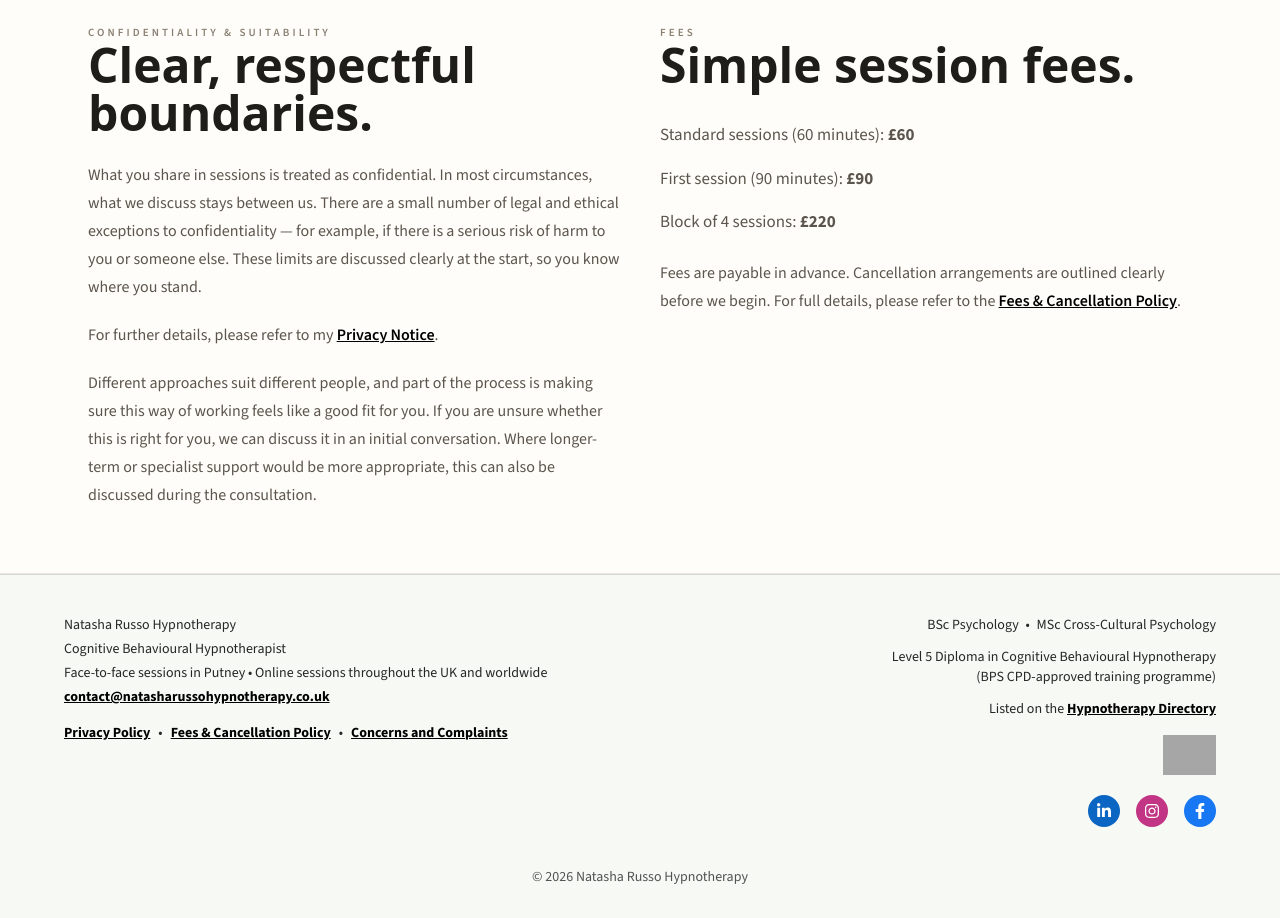
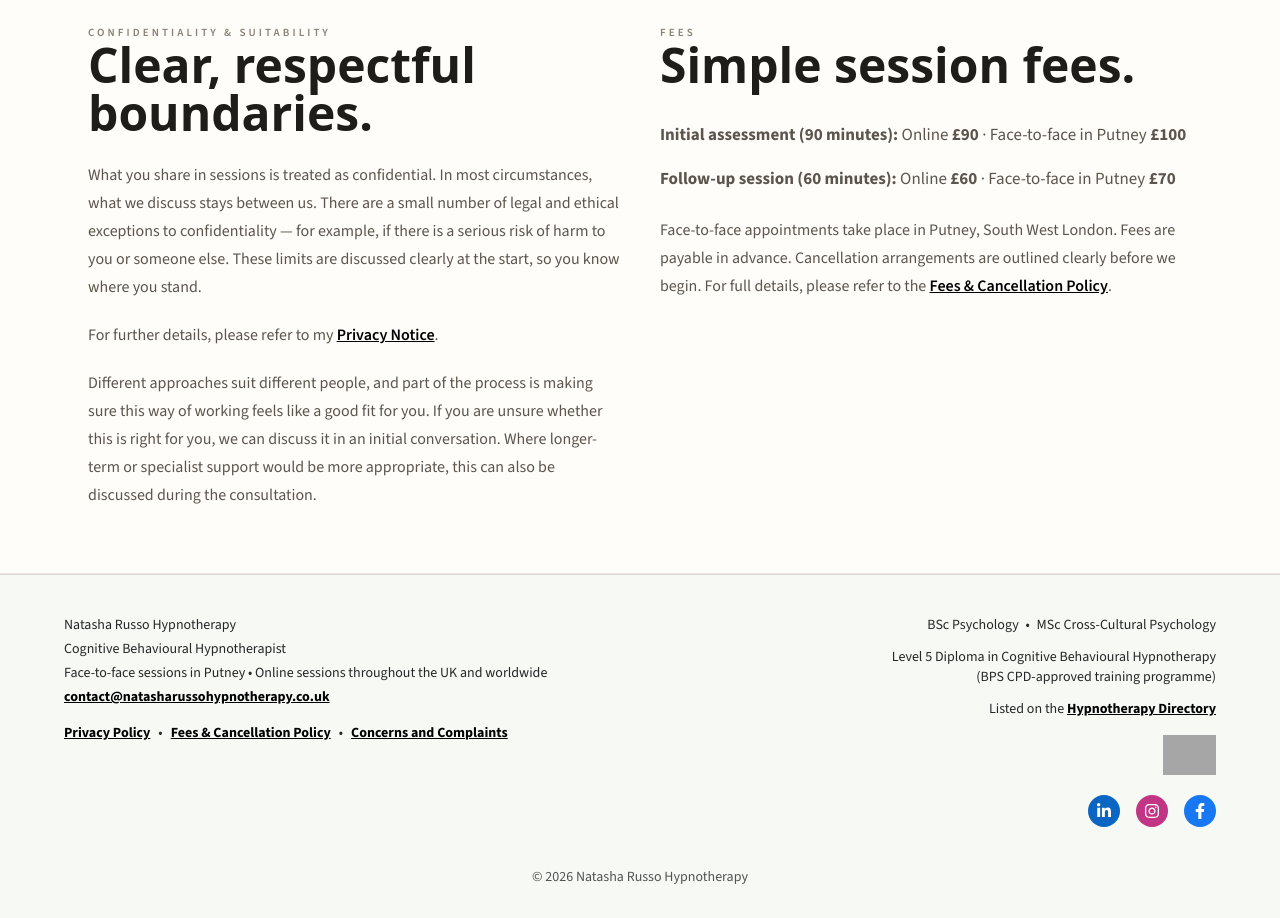
Before and after one commit to russog/natasha-russo-hypnotherapy, a Next.js app in the folder src/: page /working-with-me in a window 1280 px wide. Shown: the part 2320-3238 px from the top of the page. Built offline with nearby package versions, Linux system fonts and the light colour scheme; grey boxes are pictures that could not be loaded.

Commit message:
Update therapy session fees

```diff
--- a/src/src/app/fees-cancellation/page.tsx
+++ b/src/src/app/fees-cancellation/page.tsx
@@ -16,9 +16,8 @@ const sections = [
     {
         title: "Session fees",
         body: [
-            <>Standard Cognitive Behavioural Hypnotherapy sessions usually last approximately <strong>60</strong> minutes and are charged at <strong>£60</strong> per session.</>,
-            <>The first session usually lasts approximately <strong>90</strong> minutes and is charged at <strong>£90</strong>, allowing additional time for assessment and conceptualisation.</>,
-            <>A block of four standard 60-minute sessions is available for <strong>£220</strong>.</>,
+            <>The initial assessment lasts approximately <strong>90 minutes</strong> and is charged at <strong>£90 online</strong> or <strong>£100 face-to-face in Putney, South West London</strong>, allowing additional time for assessment and conceptualisation.</>,
+            <>Follow-up Cognitive Behavioural Hypnotherapy sessions usually last approximately <strong>60 minutes</strong> and are charged at <strong>£60 online</strong> or <strong>£70 face-to-face in Putney, South West London</strong>.</>,
             <>Fees may be reviewed periodically. Any changes to fees will apply to new clients and will not affect the fee already agreed with you for your current course of therapy.</>,
         ],
     },
@@ -91,7 +90,7 @@ export default function FeesCancellationStylePreview() {
                     <p className={`${textClass} mt-4 max-w-3xl`}>
                         Transparency is important, and I&apos;m happy to clarify anything before we begin.
                     </p>
-                    <p className="mt-4 text-sm text-[#8A8174]">Last updated: 02.09.2026</p>
+                    <p className="mt-4 text-sm text-[#8A8174]">Last updated: 28.10.2026</p>
                 </section>
             </section>
         </div>
--- a/src/src/app/working-with-me/page.tsx
+++ b/src/src/app/working-with-me/page.tsx
@@ -162,12 +162,12 @@ export default function WorkingWithMe() {
                         <p className={eyebrowClass}>Fees</p>
                         <h2 className={titleClass}>Simple session fees.</h2>
                         <ul className="mt-8 space-y-4 text-[#5B554D]">
-                            <li>Standard sessions (60 minutes): <strong>£60</strong></li>
-                            <li>First session (90 minutes): <strong>£90</strong></li>
-                            <li>Block of 4 sessions: <strong>£220</strong></li>
+                            <li><strong>Initial assessment (90 minutes):</strong> Online <strong>£90</strong> · Face-to-face in Putney <strong>£100</strong></li>
+                            <li><strong>Follow-up session (60 minutes):</strong> Online <strong>£60</strong> · Face-to-face in Putney <strong>£70</strong></li>
                         </ul>
                         <p className={`${textClass} mt-6`}>
-                            Fees are payable in advance. Cancellation arrangements are outlined clearly before we begin.
+                            Face-to-face appointments take place in Putney, South West London. Fees are payable in advance.
+                            Cancellation arrangements are outlined clearly before we begin.
                             For full details, please refer to the{" "}
                             <Link href="/fees-cancellation" className="font-semibold">
                                 Fees &amp; Cancellation Policy
```
